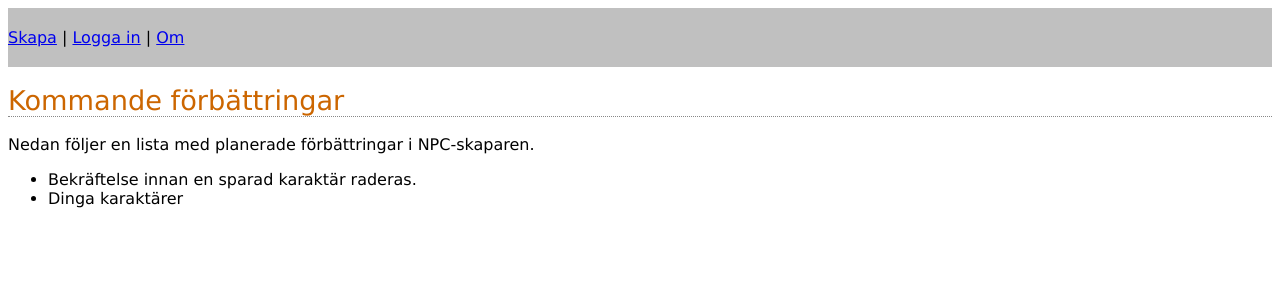
After one commit to Zyntab/npc, a Flask app: page /todo in a window 1280 px wide. The commit adds this page. Shown: the top 300 px of the page. Run offline with Flask 2, Linux system fonts and the light colour scheme; parts of the project's set-up code (start-up, migrations or seed data) failed here and were passed over; some libraries are stand-ins or nearby versions.

Commit message:
add todo list

```diff
--- a/app/templates/about.html
+++ b/app/templates/about.html
@@ -6,4 +6,5 @@
 NPC-skaparen är utvecklad av ZyntabSoft.
 </p>
 <p><a href="{{ url_for('privacy_policy') }}" title="Integritetspolicy">Integritetspolicy</a></p>
+<p><a href="{{ url_for('todo') }}" title="Kommande förbättringar">Kommande förbättringar</a></p>
 {% endblock %}
--- /dev/null
+++ b/app/templates/todo.html
@@ -0,0 +1,9 @@
+{% extends "base.html" %}
+{% block content %}
+<h1>Kommande förbättringar</h1>
+Nedan följer en lista med planerade förbättringar i NPC-skaparen.
+<ul>
+	<li>Bekräftelse innan en sparad karaktär raderas.</li>
+	<li>Dinga karaktärer</li>
+</ul>
+{% endblock %}
--- a/app/views.py
+++ b/app/views.py
@@ -62,7 +62,8 @@ def character(charname=None):
                 return render_template('character.html',
                                        char=char,
                                        title=char.start_values['Namn'],
-                                       form=form)
+                                       form=form,
+                                       charname=charname)
             except:
                 flash('Du verkar inte ha någon karaktär med det namnet')
                 return redirect(url_for('index'))
@@ -211,6 +212,15 @@ def savecharacter():
         db.session.commit()
         return redirect(url_for('character', charname=c.name))
 
+@app.route('/deletecharacter/<charname>', methods=['GET','POST'])
+@login_required
+def deletecharacter(charname):
+    c = g.user.characters.filter_by(name=charname).first()
+    db.session.delete(c)
+    db.session.commit()
+    flash('Karaktären har raderats.')
+    return redirect(url_for('user', nickname=g.user.nickname))
+
 @app.route('/about')
 def about():
     return render_template('about.html')
@@ -218,6 +228,10 @@ def about():
 @app.route('/privacy_policy')
 def privacy_policy():
     return render_template('privacy_policy.html')
+
+@app.route('/todo')
+def todo():
+    return render_template('todo.html')
 
 @app.errorhandler(404)
 def not_found_error(error):
```
